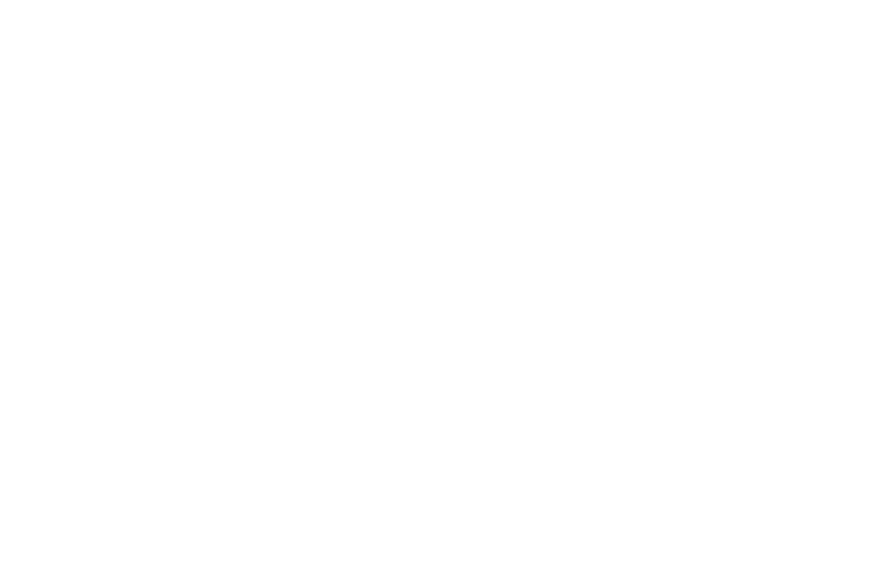
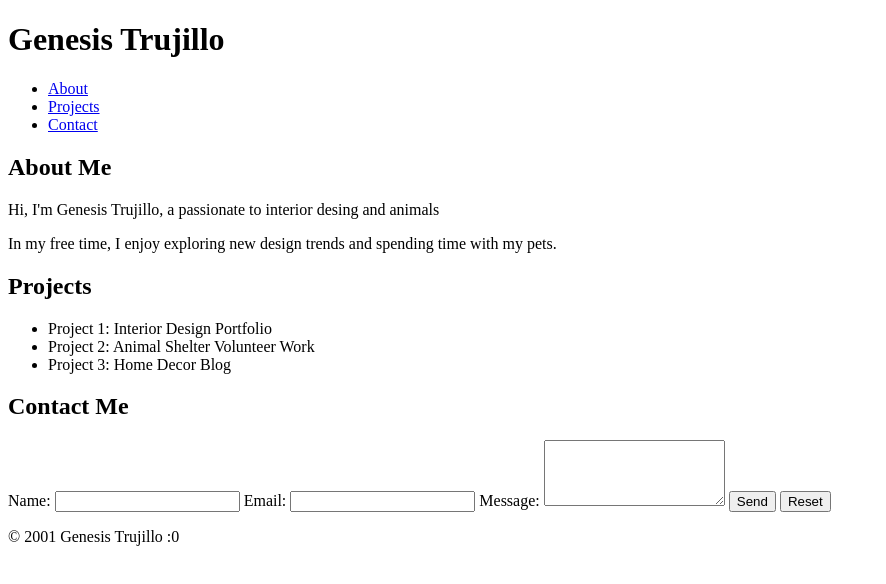
Before and after one commit to gemay25/personal-portfolio-website, a plain HTML site: page index.html in a window 1280 px wide. Shown: the whole page, without its empty margins (0-886 px from the left). Drawn offline with Linux system fonts and the light colour scheme.

Commit message:
Add header with logo and navigation menu

```diff
--- a/index.html
+++ b/index.html
@@ -3,9 +3,58 @@
 <head>
     <meta charset="UTF-8">
     <meta name="viewport" content="width=device-width, initial-scale=1.0">
-    <title>Document</title>
+    <title>my portafolio</title>
 </head>
 <body>
 
+    <header>
+        <h1>Genesis Trujillo</h1>
+        <nav>
+            <ul>
+                <li><a href="#about">About</a></li>
+                <li><a href="#projects">Projects</a></li>
+                <li><a href="#contact">Contact</a></li>
+            </ul>
+        </nav>
+    </header>
+
+    <main>
+        <section id="about">
+            <h2>About Me</h2>
+            <p>Hi, I'm Genesis Trujillo, a passionate to interior desing and animals</p>
+            <p>In my free time, I enjoy exploring new design trends and spending time with my pets.</p>
+        </section>
+
+        <selection id="projects">
+            <h2>Projects</h2>
+            <ul>
+                <li>Project 1: Interior Design Portfolio</li>
+                <li>Project 2: Animal Shelter Volunteer Work</li>
+                <li>Project 3: Home Decor Blog</li>
+            </ul>
+        </selection>
+
+        <section id="contact">
+            <h2>Contact Me</h2>
+            <form>
+                <label for="name">Name:</label>
+                <input type="text" id="name" name="name" required>
+
+                <label for="email">Email:</label>
+                <input type="email" id="email" name="email" required>
+
+                <label for="message">Message:</label>
+                <textarea id="message" name="message" rows="4" required></textarea>
+
+                <button type="submit">Send</button>
+                <button type="reset">Reset</button>
+            </form>
+        </section>
+
+    </main>
+    <footer>
+        <p>&copy; 2001 Genesis Trujillo :0</p>
+    </footer>
+
 </body>
 </html>
```
